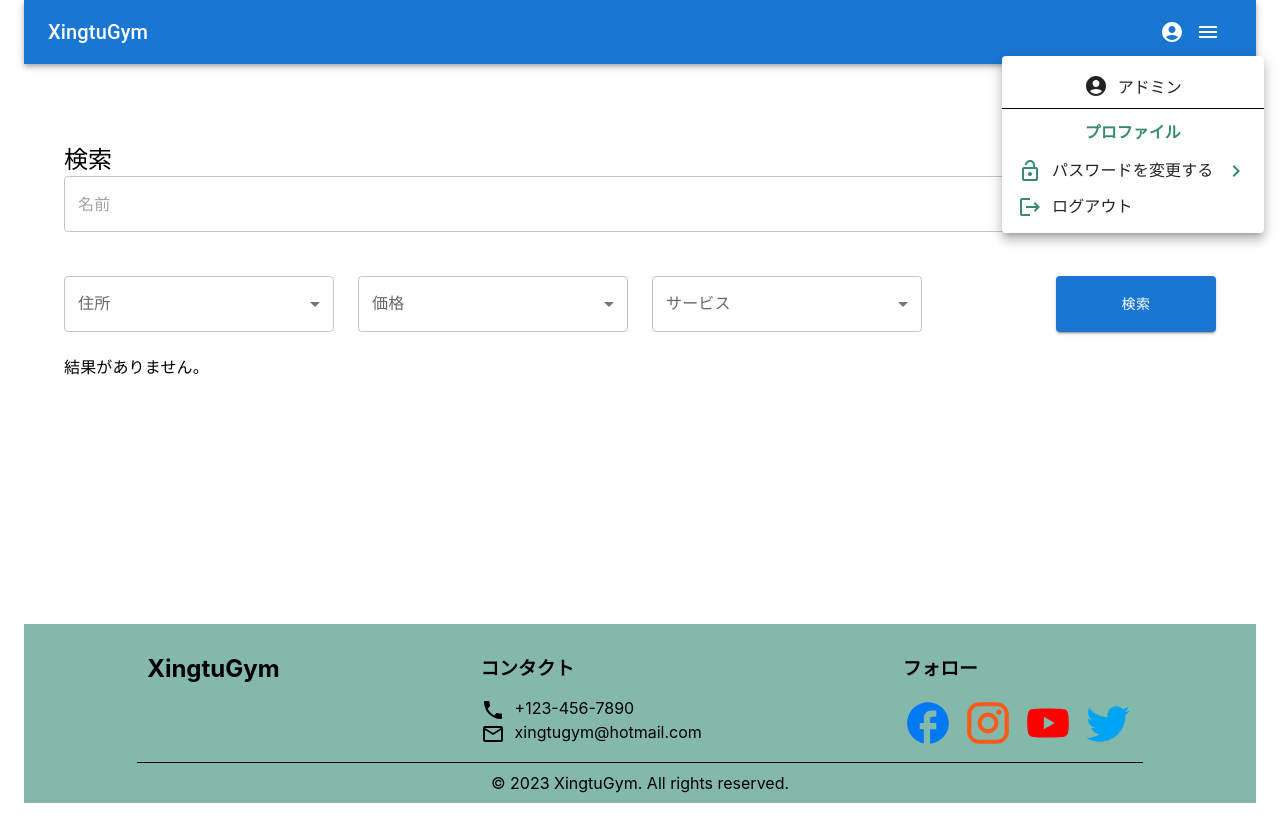
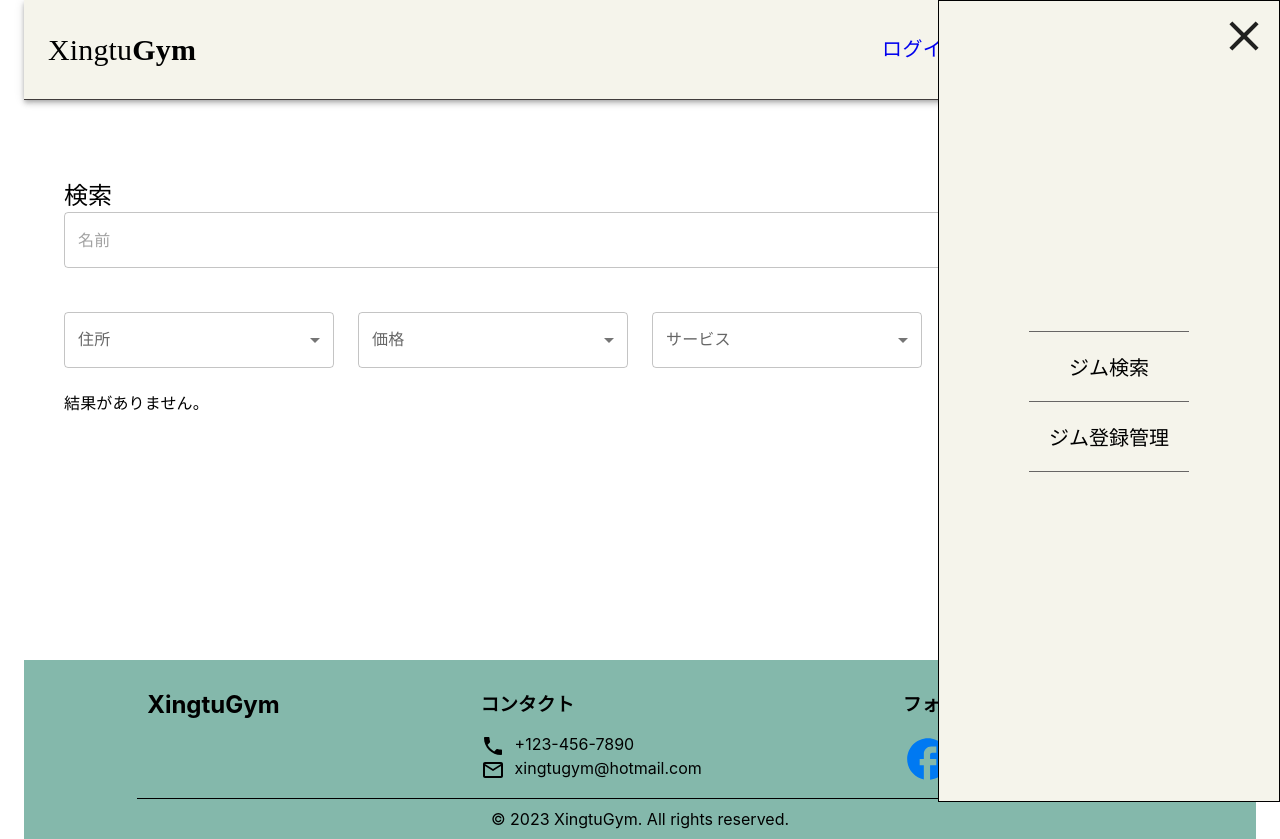
Before and after one commit to minhquan0509/gym-frontend, a React (Create React App) app: page /search in a window 1280 px wide. Both pictures are taken after a click on the button "open drawer". Before the commit the page ends 803 px from the top, so only its background shows below. Built offline with nearby package versions, Linux system fonts and the light colour scheme.

Commit message:
update from feedback SideBar

```diff
--- a/src/components/header/Header.css
+++ b/src/components/header/Header.css
@@ -1,3 +1,8 @@
+.header-container{
+    background-color: rgb(245, 244, 235) !important;
+    border-bottom: 1px solid rgb(65, 60, 60);
+    padding: 10px 0;
+}
 .account-popup>div{
     padding: 10px 25px;
 
@@ -21,3 +26,9 @@
     display: flex;
     gap: 10px;
 }
+.header-gymlogo{
+    font-family: 'Special Elite', cursive;
+    font-size: 30px;
+    color: black;
+    text-decoration: none;
+}
--- a/src/components/header/Header.js
+++ b/src/components/header/Header.js
@@ -11,7 +11,8 @@ import {
   Badge,
   Menu,
   MenuItem,
-  Container
+  Container,
+  Button
 } from '@mui/material'
 import {
   Menu as MenuIcon,
@@ -25,8 +26,16 @@ import LogoutIcon from '@mui/icons-material/Logout';
 import { Link } from 'react-router-dom'
 import './Header.css'
 import SideBar from '../sidebar/SideBar';
+import { createTheme } from '@material-ui/core/styles';
 
 export default function Header() {
+  const theme = createTheme({
+    typography: {
+      fontFamily: [
+        'Special Elite',
+      ].join(','),
+    },
+  });
   const [auth, setAuth] = useState(true);
   const [anchorEl, setAnchorEl] = useState(null);
   const [sidebarOpen, setSidebarOpen] = useState(false);
@@ -46,7 +55,7 @@ export default function Header() {
 
   return (
     <Box sx={{ flexGrow: 1 }}>
-      <AppBar position="static">
+      <AppBar position="static" className='header-container'>
         <Toolbar>
           <Typography
             variant="h6"
@@ -54,13 +63,15 @@ export default function Header() {
             component="div"
             sx={{ display: { xs: 'none', sm: 'block' } }}
           >
-            <Link style={{ textDecoration: 'none', color: 'white' }} to={'/'}>
-              XingtuGym
+            <Link to={'/'} className='header-gymlogo'>
+              Xingtu<strong>Gym</strong>
             </Link>
           </Typography>
           <Box sx={{ flexGrow: 1 }} />
           {auth && (
             <div>
+              {/*
+              // Avartar User
               <IconButton
                 size="large"
                 edge="end"
@@ -69,8 +80,9 @@ export default function Header() {
                 color="inherit"
                 onClick={handleMenu}
               >
-                <AccountCircle />
+                <AccountCircle style={{ color: 'black', fontSize: '50px' }} />
               </IconButton>
+
               <Menu
                 id="menu-appbar"
                 anchorEl={anchorEl}
@@ -105,6 +117,20 @@ export default function Header() {
                   </MenuItem>
                 </div>
               </Menu>
+              */}
+              <Button variant="text">
+                <Link
+                  to={`/login`}
+                  style={{ textDecoration: 'none', fontSize: '20px' }}
+                >ログイン</Link>
+              </Button>
+              <Button
+                variant="contained"
+                sx={{ m: 2 }}>
+                <Link to={`/sign_up`}
+                  style={{ textDecoration: 'none', fontSize: '20px', color: 'white' }}
+                >サインアップ</Link>
+              </Button>
             </div>
           )}
 
@@ -116,12 +142,17 @@ export default function Header() {
             sx={{ m: 0 }}
             onClick={handleToggleSidebar}
           >
-            <MenuIcon />
+            <MenuIcon
+              style={{ color: 'black', fontSize: '50px' }} />
           </IconButton>
 
         </Toolbar>
       </AppBar>
-      <SideBar open={sidebarOpen} onClose={() => setSidebarOpen(false)} />
-    </Box>
+      <SideBar
+        open={sidebarOpen}
+        setOpen={setSidebarOpen}
+        onClose={() => setSidebarOpen(false)}
+      />
+    </Box >
   )
 }
--- a/src/components/sidebar/SideBar.js
+++ b/src/components/sidebar/SideBar.js
@@ -1,7 +1,10 @@
-import React from 'react';
+import * as React from 'react';
+import { useState } from 'react';
 import { makeStyles } from '@mui/styles';
 import { Drawer, List, ListItem, ListItemIcon, ListItemText, Toolbar } from '@mui/material';
 import { Link } from 'react-router-dom';
+import CloseIcon from '@mui/icons-material/Close';
+
 const drawerWidth = 240;
 
 const useStyles = makeStyles((theme) => ({
@@ -11,17 +14,24 @@ const useStyles = makeStyles((theme) => ({
     },
     drawerPaper: {
         width: drawerWidth,
-        height: 600,
-        position: 'fixed',
-        top: '64px !important',
-        right: '200px !important'
+        height: '100%',
+        position: 'absolute !important',
+        top: '0 !important',
+        right: '0 !important',
+        backgroundColor: 'rgb(245, 244, 235) !important',
+        zIndex: '1000 !important',
+        padding: '0 50px !important',
+        border: '1px solid black !important',
+        justifyContent: 'center !important',
     },
 }));
 
 export default function SideBar(props) {
     const classes = useStyles();
-    const { open } = props;
-
+    const { open, setOpen } = props;
+    const handleSideBarClose = () => {
+        setOpen(false);
+    }
     return (
         open &&
         <Drawer
@@ -32,19 +42,46 @@ export default function SideBar(props) {
             }}
             className='sidebar'
         >
+            <CloseIcon
+                style={{
+                    position: 'absolute',
+                    top: '10px',
+                    right: '10px',
+                    fontSize: '50px',
+                }}
+                onClick={() => handleSideBarClose()} />
             <Toolbar>
-                <List>
-                    <ListItem button>
-                        <Link style={{ textDecoration: 'none' }} to={'/search'}>ジム検索</Link>
+
+                <List sx={{ p: 0, width: '100%' }}>
+                    <ListItem sx={{ pl: 2, pr: 2, width: '100%', pt: '0 !important', pb: '0 !important', }}>
+                        <Link
+                            style={{
+                                textDecoration: 'none',
+                                width: '100%',
+                                color: 'black',
+                                fontSize: '20px',
+                                padding: '20px 0',
+                                borderTop: '1px solid #676565',
+                                textAlign: 'center'
+                            }}
+                            to={'/search'}>ジム検索</Link>
                     </ListItem>
-                    <ListItem button>
-                        <Link style={{ textDecoration: 'none' }} to={'/'}>ジム登録</Link>
-                    </ListItem>
-                    <ListItem button>
-                        <Link style={{ textDecoration: 'none' }} to={'/'}>私のジム</Link>
+                    <ListItem sx={{ pl: 2, pr: 2, width: '100%', pt: '0 !important', pb: '0 !important', }}>
+                        <Link
+                            style={{
+                                textDecoration: 'none',
+                                width: '100%',
+                                color: 'black',
+                                fontSize: '20px',
+                                padding: '20px 0',
+                                borderBottom: '1px solid #676565',
+                                borderTop: '1px solid #676565',
+                                textAlign: 'center'
+                            }}
+                            to={'/'}>ジム登録管理</Link>
                     </ListItem>
                 </List>
             </Toolbar>
-        </Drawer>
+        </Drawer >
     );
 };
```
